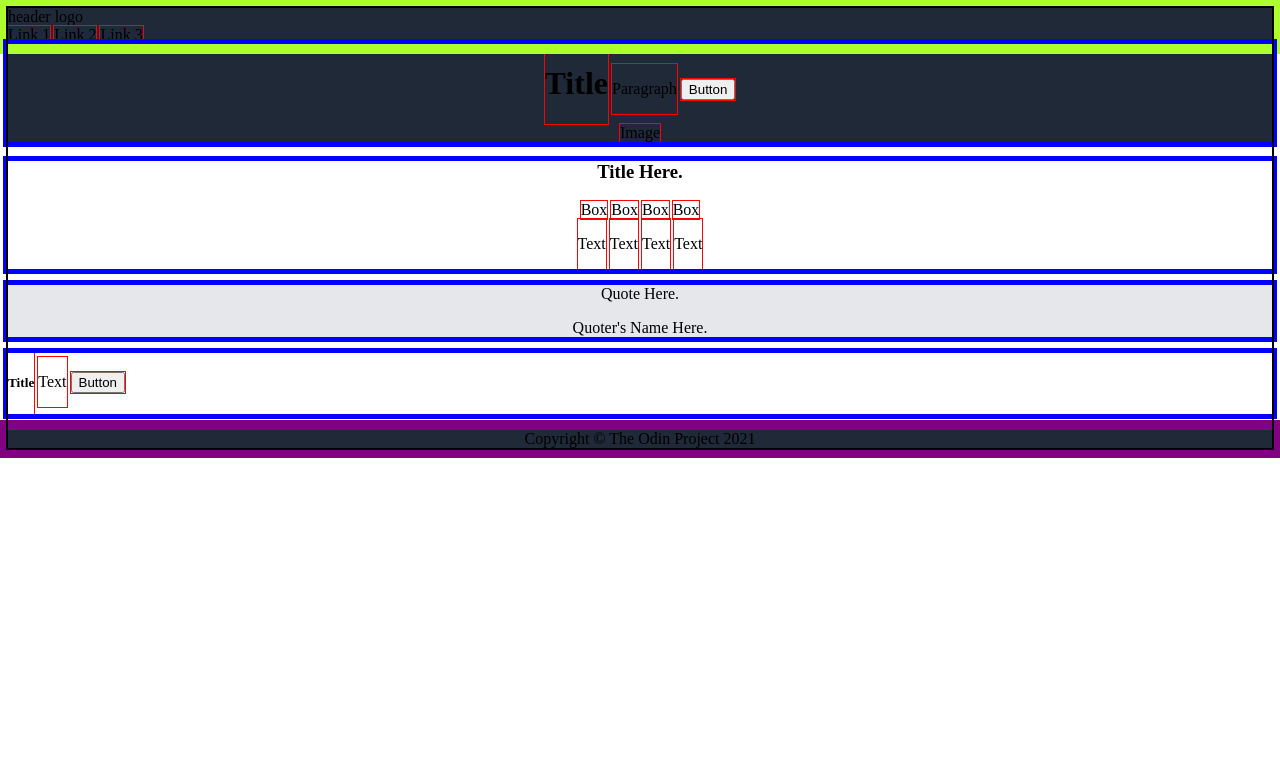
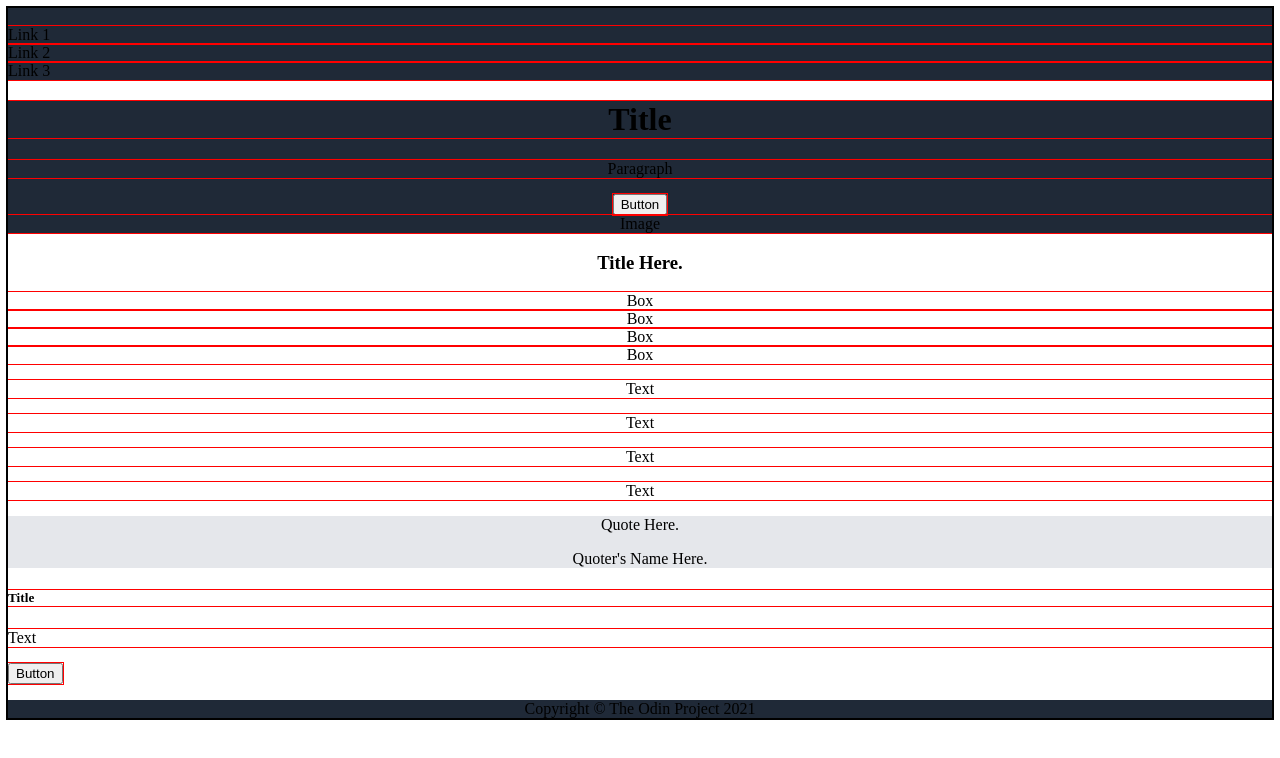
Before and after one commit to Junai-3/landingPageProject, a website built with Vite: page index.html in a window 1280 px wide. Built offline with nearby package versions, Linux system fonts and the light colour scheme.

Commit message:
Removed outlines for main page sections, to make it easier to see the page

```diff
--- a/index.html
+++ b/index.html
@@ -9,10 +9,10 @@
   <body>
 
     <div class="header">
-      <div class="main-div">
-        header logo
+      <div class="main-div header-logo">
+        <img>
       </div>
-      <div class="main-div">
+      <div class="main-div header-links">
         <div class="child">Link 1</div>
         <div class="child">Link 2</div>
         <div class="child">Link 3</div>
--- a/src/style.css
+++ b/src/style.css
@@ -3,36 +3,28 @@ body {
 }
 
 .header {
-    outline: 10px solid greenyellow;
     background-color: #1f2937;
 }
 
-div.body-section {
-    outline: 5px solid blue;
-
-}
-
-div.footer {
-    outline: 10px solid purple;
+.footer {
     background-color: #1f2937;
     text-align: center;
 }
 
-div.body-section.first {
+.body-section.first {
     background-color: #1f2937;
     text-align: center;
 }
 
-div.body-section.second {
+.body-section.second {
     text-align: center;
 }
 
-div.body-section.third {
+.body-section.third {
     text-align: center;
     background-color: #E5E7EB;
 }
 
 div .child {
     outline: 1px solid red;
-    display: inline-block;
 }
```
